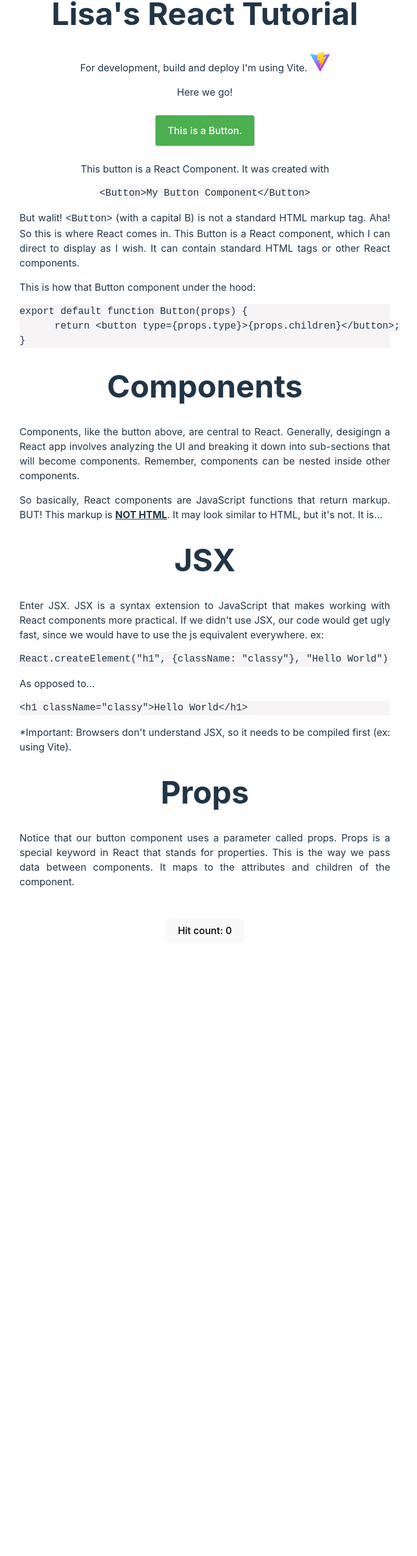
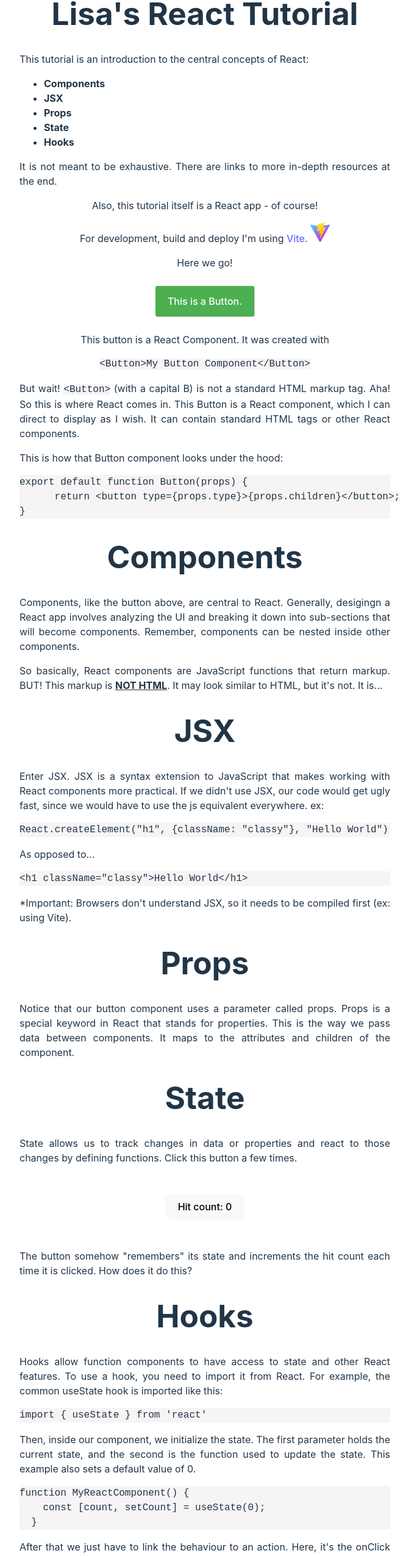
Before and after one commit to Lisa-Wall/React-Project, a React (Vite) app: page / in a window 1280 px wide. Shown: the part 222-2774 px from the top of the page at 61% size, without its empty margins (304-988 px from the left). Before the commit the page ends 1833 px from the top, so only its background shows below. Built offline with nearby package versions, Linux system fonts and the light colour scheme.

Commit message:
State, Hooks and Further Resources

```diff
--- a/src/App.jsx
+++ b/src/App.jsx
@@ -13,6 +13,13 @@ function App() {
       return <button type={props.type}>{props.children}</button>;
 }`;
   const nonJSX = `React.createElement("h1", {className: "classy"}, "Hello World")`;
+  const importHook = `import { useState } from 'react'`;
+  const initializeState = `function MyReactComponent() {
+    const [count, setCount] = useState(0);
+  }`;
+  const onClick = `<button onClick={() => setCount((count) => count + 1)}>
+  Hit count: {count}
+</button>`;
   return (
     <div class="container">
       <div>
@@ -21,15 +28,31 @@ function App() {
         </a>
       </div>
       <h1>Lisa's React Tutorial</h1>
-      For development, build and deploy I'm using Vite. <img src={viteLogo} className="logo vite" alt="Vite logo" />
+
+      <p class="long-body">This tutorial is an introduction to the central concepts of React:
+        <b>
+          <ul>
+            <li>Components</li>
+            <li>JSX</li>
+            <li>Props</li>
+            <li>State</li>
+            <li>Hooks</li>
+          </ul>
+        </b>
+        It is not meant to be exhaustive. There are links to more in-depth resources at the end.
+      </p>
+      Also, this tutorial itself is a React app - of course!
+      <p>For development, build and deploy I'm using <a target="new" href="https://vitejs.dev/">Vite</a>. <img src={viteLogo} className="logo vite" alt="Vite logo" /></p>
+
       <p>Here we go!</p>
+
       <Button>This is a Button.</Button>
       <p>This button is a React Component. It was created with</p>
       <pre><code class="code">&lt;Button&gt;My Button Component&lt;/Button&gt;</code></pre>
 
-      <p class="long-body">But walit! <code class="code">&lt;Button&gt;</code> (with a capital B) is not a standard HTML markup tag. Aha! So this is where React comes in. This Button is a React component, which I can direct to display as I wish. It can contain standard HTML tags or other React components.</p>
+      <p class="long-body">But wait! <code class="code">&lt;Button&gt;</code> (with a capital B) is not a standard HTML markup tag. Aha! So this is where React comes in. This Button is a React component, which I can direct to display as I wish. It can contain standard HTML tags or other React components.</p>
 
-      <p class="long-body">This is how that Button component under the hood:</p>
+      <p class="long-body">This is how that Button component looks under the hood:</p>
 
       <pre class="code"><code class="code">{buttonCode}</code></pre>
 
@@ -56,12 +79,41 @@ function App() {
 
       <p class="long-body">Notice that our button component uses a parameter called props. Props is a special keyword in React that stands for properties. This is the way we pass data between components. It maps to the attributes and children of the component.</p>
 
+      <h1>State</h1>
+
+      <p class="long-body">State allows us to track changes in data or properties and react to those changes by defining functions. Click this button a few times.</p>
+
       <div className="card">
         <button onClick={() => setCount((count) => count + 1)}>
           Hit count: {count}
         </button>
       </div>
 
+      <p class="long-body">The button somehow "remembers" its state and increments the hit count each time it is clicked. How does it do this?</p>
+
+      <h1>Hooks</h1>
+
+      <p class="long-body">Hooks allow function components to have access to state and other React features. To use a hook, you need to import it from React. For example, the common useState hook is imported like this:</p>
+
+      <pre class="code"><code class="code">{importHook}</code></pre>
+
+      <p class="long-body">Then, inside our component, we initialize the state. The first parameter holds the current state, and the second is the function used to update the state. This example also sets a default value of 0.</p>
+
+      <pre class="code"><code class="code">{initializeState}</code></pre>
+
+      <p class="long-body">After that we just have to link the behaviour to an action. Here, it's the onClick event of the button:</p>
+
+      <pre class="code"><code class="code">{onClick}</code></pre>
+
+      <h1>Taking it Further</h1>
+
+      <p class="long-body">This has been a quick introduction to React, meant to be a springboard into other, more in-depth resources. Here are some I can personally recommend:
+      <ul>
+        <li>W3Schools has a comprehensive <a target="new" href="https://www.w3schools.com/react/">React tutorial</a></li>
+        <li>I HIGHLY recommend this tutorial by independent developer Joubran Jad. It's simply excellent. The topics are presented in just the right order and speed, and it's interactive, so you get to try everything out at every step right on the platform. This course clearly incorporates the science of how we learn and retain information. And... it's really FUN too! Link: <a target="new" href="https://react-tutorial.app/">https://react-tutorial.app/</a></li>
+      </ul>
+ </p>
+
     </div>
   )
 }
```
